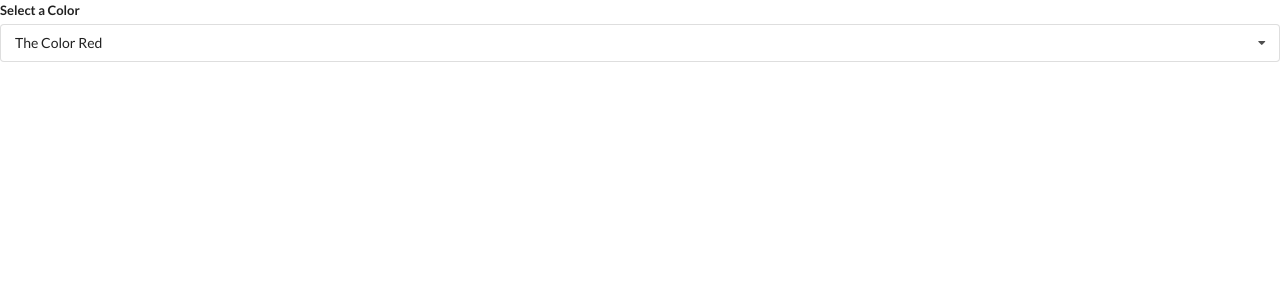
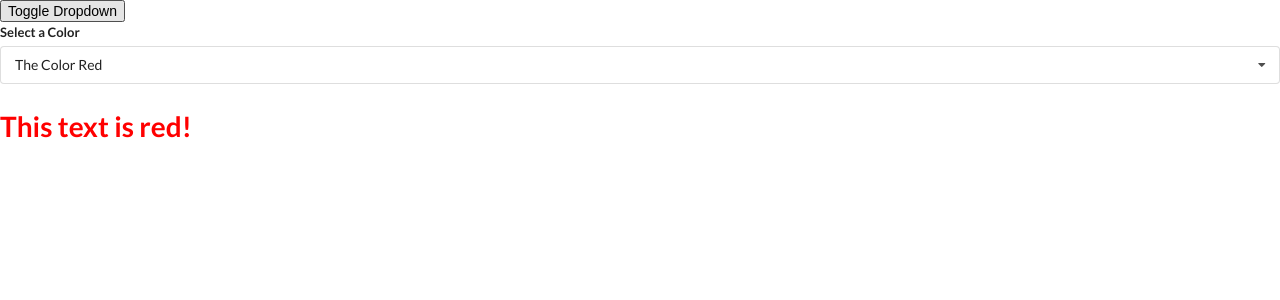
Before and after one commit to kanderson425/Modern-react-with-redux, a React (Create React App) app in the folder widgets/: page / in a window 1280 px wide. Shown: the top 300 px of the page. Built offline with nearby package versions, Linux system fonts and the light colour scheme.

Commit message:
Adds the removeEventListener to the dropdown widget and adds conditional text and styling pulled from dropdown.

```diff
--- a/widgets/src/App.js
+++ b/widgets/src/App.js
@@ -23,14 +23,20 @@
 
 export default () => {
   const [selected, setSelected] = useState(options[0]);
+  const [showDropdown, setShowDropdown] = useState(true);
 
   return (
     <div>
-      <Dropdown
-        selected={selected}
-        options={options}
-        onSelectedChange={setSelected}
-      />
+      <button onClick={() => setShowDropdown(!showDropdown)}>
+        Toggle Dropdown
+      </button>
+      {showDropdown ? (
+        <Dropdown
+          selected={selected}
+          options={options}
+          onSelectedChange={setSelected}
+        />
+      ) : null}
     </div>
   );
 };
--- a/widgets/src/components/Dropdown.js
+++ b/widgets/src/components/Dropdown.js
@@ -5,16 +5,20 @@
   const ref = useRef();
 
   useEffect(() => {
-    document.body.addEventListener(
-      "click",
-      (event) => {
-        if (ref.current.contains(event.target)) {
-          return;
-        }
-        setOpen(false);
-      },
-      { capture: true }
-    );
+    const onBodyClick = (event) => {
+      if (ref.current.contains(event.target)) {
+        return;
+      }
+      setOpen(false);
+    };
+
+    document.body.addEventListener("click", onBodyClick, { capture: true });
+
+    return () => {
+      document.body.removeEventListener("click", onBodyClick, {
+        capture: true,
+      });
+    };
   }, []);
 
   const renderedOptions = options.map((option) => {
@@ -48,6 +52,9 @@
           </div>
         </div>
       </div>
+      <h1 style={{ color: `${selected.value}` }}>
+        This text is {selected.value}!
+      </h1>
     </div>
   );
 };
```
